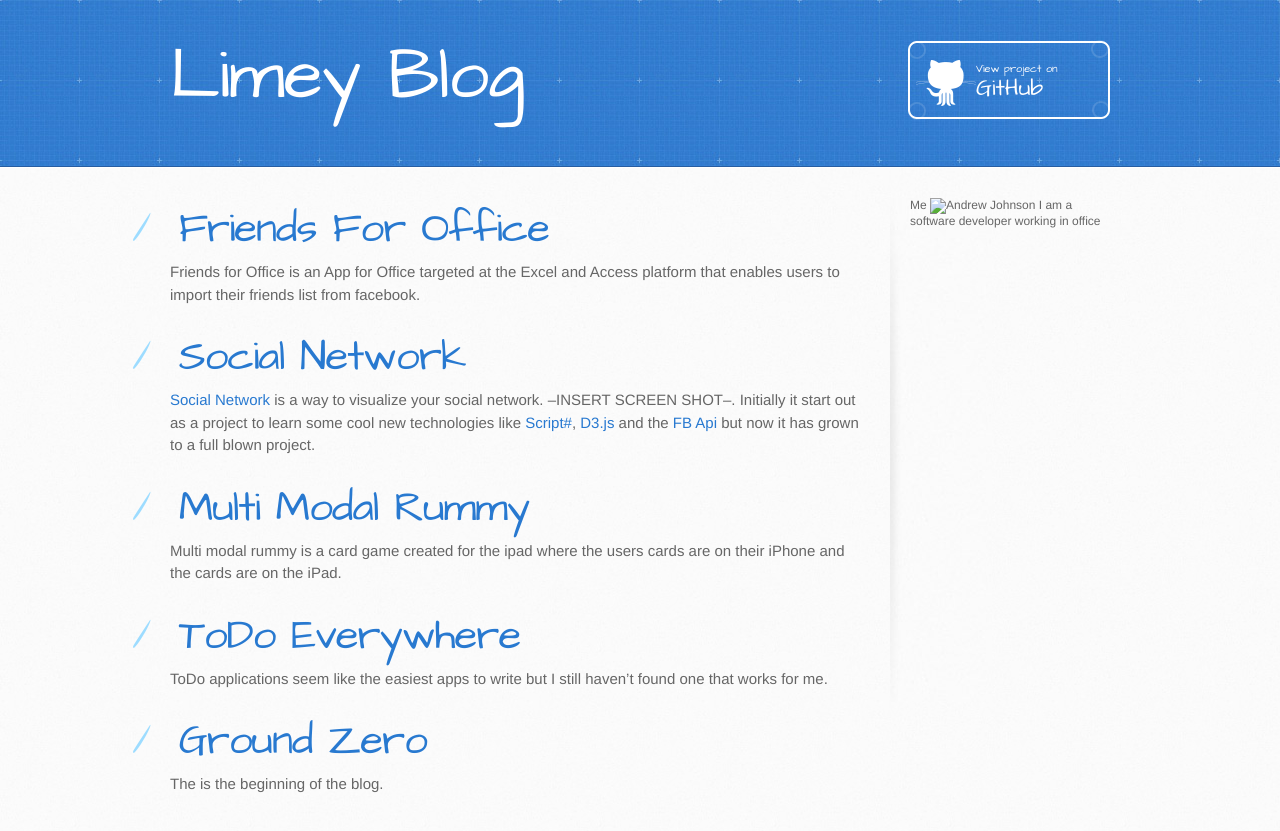
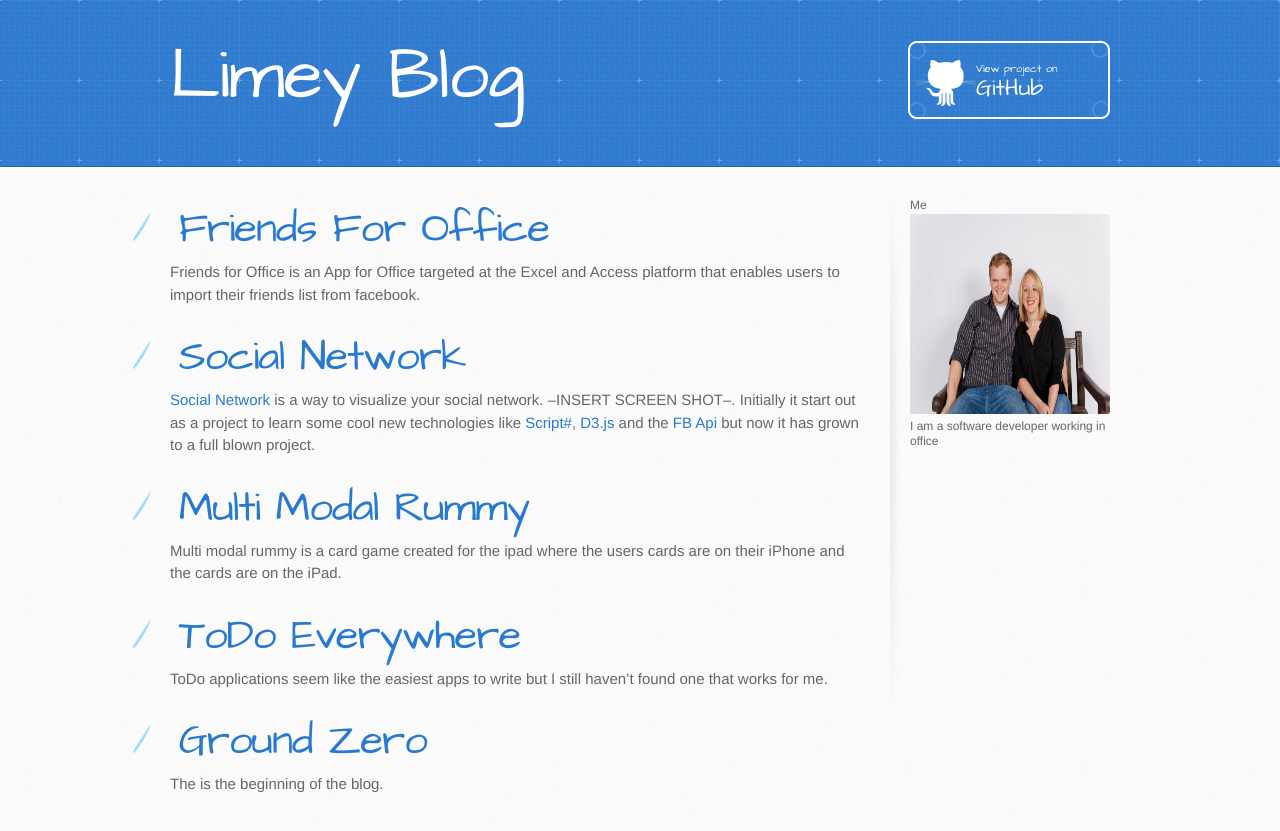
Before and after one commit to LimeyJohnson/LimeyJohnson.github.io, a Jekyll site: the page built from index.html, in a window 1280 px wide. Shown: the top 831 px of the page. Built offline with Jekyll 4.4.1, drawn with Linux system fonts in a browser that asks for light colours.

Commit message:
Fixed picture reference

```diff
--- a/_layouts/page.html
+++ b/_layouts/page.html
@@ -31,7 +31,7 @@
 
 		<aside id="sidebar">
 			Me
-		<img src="~images/AndrewJohnson.jpg" alt="Andrew Johnson">
+		<img src="{{ site.url }}/images/AndrewJohnson.jpg" alt="Andrew Johnson" width="200" height="200">
 I am a software developer working in office
 		</aside>
 	{% if page.comments %}
```
